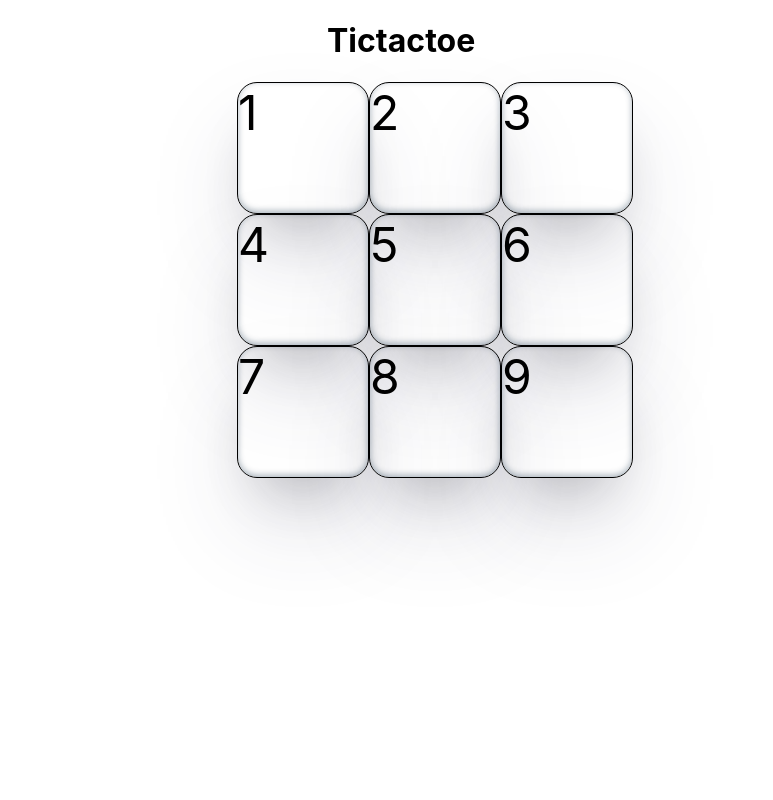
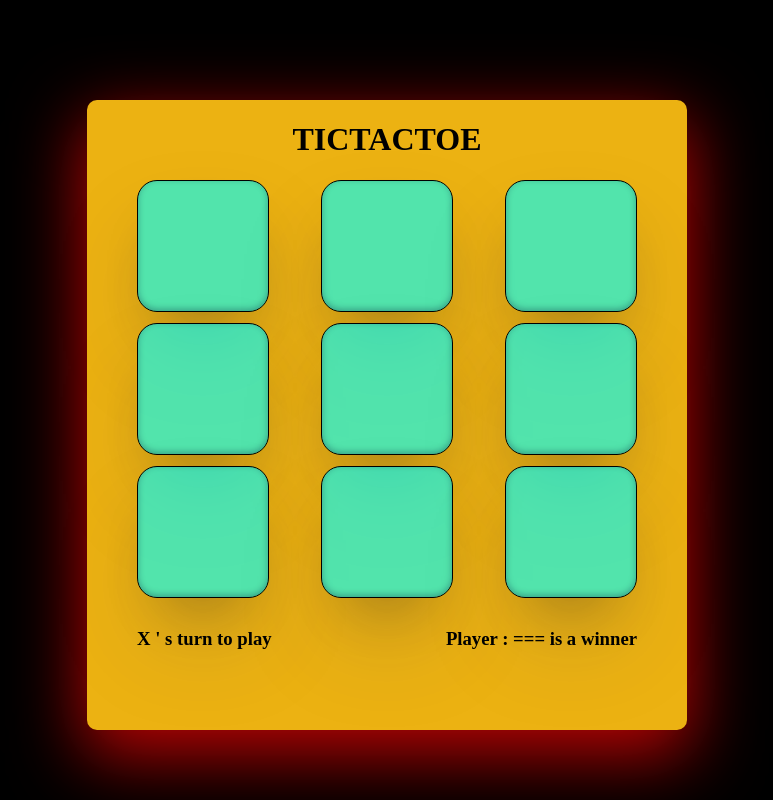
Before and after one commit to isq2021/react-projects-all, a React (Create React App) app: page / in a window 1280 px wide. Shown: the whole page, without its empty margins (253-1026 px from the left). Built offline with nearby package versions, Linux system fonts and the light colour scheme.

Commit message:
tictactoe

```diff
--- a/src/App.css
+++ b/src/App.css
@@ -1,15 +1,45 @@
+body {
+    font-family: poppins;
+    background-color: black;
+}
+
 .main-container {
     margin: auto;
-    width: 300px;
+    width: 600px;
     display: flex;
     justify-content: center;
     flex-direction: column;
+    background-color: rgb(236, 178, 18);
+    margin-top: 100px;
+    border-radius: 10px;
+    box-shadow: rgba(235, 5, 5, 0.787) 0px 22px 70px 4px;
 }
 
 h1 {
-    margin-left: 90px;
+    text-transform: uppercase;
+    text-align: center;
 }
 
 .eachSquare {
     box-shadow: rgba(50, 50, 93, 0.25) 0px 50px 100px -20px, rgba(0, 0, 0, 0.3) 0px 30px 60px -30px, rgba(10, 37, 64, 0.35) 0px -2px 6px 0px inset;
+    display: flex;
+    align-items: center;
+    justify-content: center;
+    background-color: rgba(0, 255, 255, 0.65);
 }
+
+.board {
+    margin: auto;
+    padding-bottom: 50px;
+    width: 500px;
+    height: 500px;
+    display: flex;
+    flex-wrap: wrap;
+    justify-content: space-between;
+    column-gap: 1rem;
+}
+
+.board h2 {
+    font-size: 3rem;
+    color: red;
+}
--- a/src/components/Tictactoe.jsx
+++ b/src/components/Tictactoe.jsx
@@ -1,35 +1,96 @@
-import { useState } from "react";
+import { useState, useEffect } from "react";
 
 export default function Tictactoe() {
   const [board, setBoard] = useState([
-    { id: 1, field: "1" },
-    { id: 2, field: "2" },
-    { id: 3, field: "3" },
-    { id: 4, field: "4" },
-    { id: 5, field: "5" },
-    { id: 6, field: "6" },
-    { id: 7, field: "7" },
-    { id: 8, field: "8" },
-    { id: 9, field: "9" },
+    { id: 1, field: "" },
+    { id: 2, field: "" },
+    { id: 3, field: "" },
+    { id: 4, field: "" },
+    { id: 5, field: "" },
+    { id: 6, field: "" },
+    { id: 7, field: "" },
+    { id: 8, field: "" },
+    { id: 9, field: "" },
   ]);
-  const [turn, setTurn] = useState(false);
+
+  const result = [
+    [1, 2, 3],
+    [4, 5, 6],
+    [7, 8, 9],
+    [1, 4, 7],
+    [2, 5, 8],
+    [3, 6, 9],
+    [1, 5, 9],
+    [3, 5, 7],
+  ];
+
+  function checkWinner(myArray, combinations) {
+    let counter = 0;
+    for (let element of combinations) {
+      if (myArray.indexOf(element) >= 0) {
+        counter++;
+      }
+    }
+    return counter;
+  }
+  const [forX, setForX] = useState([]);
+  const [for0, setFor0] = useState([]);
+  const [winner, setWinner] = useState([]);
+
+  useEffect(() => {
+    if (forX.length >= 3 && for0.length >= 3) {
+      for (let i = 0; i < result.length; i++) {
+        let var1 = [...forX].sort();
+
+        const isAwinner = checkWinner(var1, result[i]);
+
+        if (isAwinner === 3) {
+          setWinner([...winner, "X"]);
+        }
+      }
+
+      for (let i = 0; i < result.length; i++) {
+        let var1 = [...for0].sort();
+
+        const isAwinner = checkWinner(var1, result[i]);
+
+        if (isAwinner === 3) {
+          setWinner([...winner, "0"]);
+        }
+      }
+    }
+    // eslint-disable-next-line react-hooks/exhaustive-deps
+  }, [forX, for0]);
+  const [turn, setTurn] = useState(true);
 
   const handleClick = (id) => {
-    const symbol = turn ? "X" : "0";
+    if (
+      board[id - 1]["field"] !== "X" &&
+      board[id - 1]["field"] !== "0" &&
+      winner.length < 1
+    ) {
+      const symbol = turn ? "X" : "0";
 
-    const newBoard = [...board];
-    newBoard[id - 1]["field"] = symbol;
-    setBoard(newBoard);
+      switch (symbol) {
+        case "X":
+          setForX([...forX, id]);
+          break;
+        default:
+          setFor0([...for0, id]);
+      }
 
-    setTurn(!turn);
+      const newBoard = [...board];
+      newBoard[id - 1]["field"] = symbol;
+      setBoard(newBoard);
+
+      setTurn(!turn);
+    }
   };
 
   return (
     <>
       <h1>Tictactoe</h1>
-      <div
-        className="board"
-        style={{ width: "400px", display: "flex", flexWrap: "wrap" }}>
+      <div className="board" style={{}}>
         {board.map((square) => {
           return (
             <div
@@ -44,10 +105,12 @@ export default function Tictactoe() {
                 height: "130px",
                 fontSize: "3rem",
               }}>
-              {square.field}
+              <h2>{square.field}</h2>
             </div>
           );
         })}
+        <h3>{turn ? "X ' s " : "0's "} turn to play</h3>
+        <h3>Player : {winner} === is a winner</h3>
       </div>
     </>
   );
```
